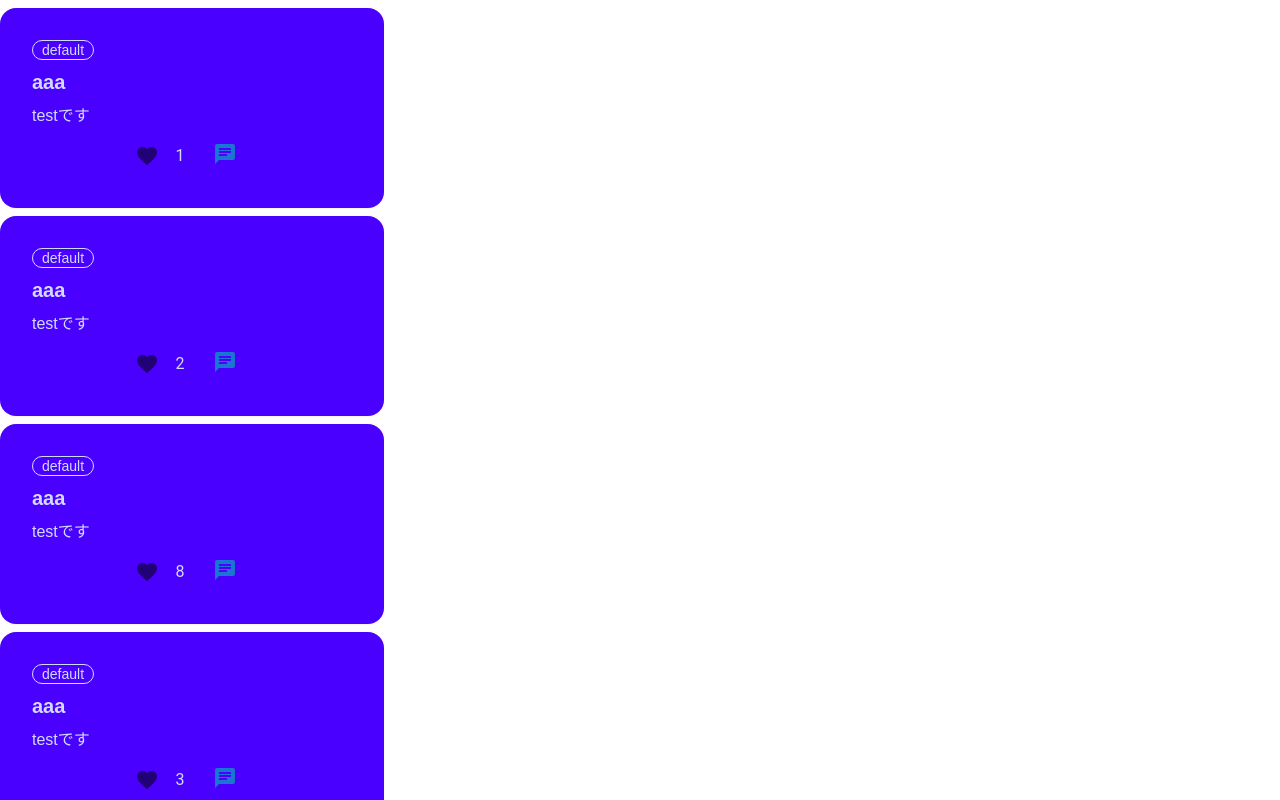
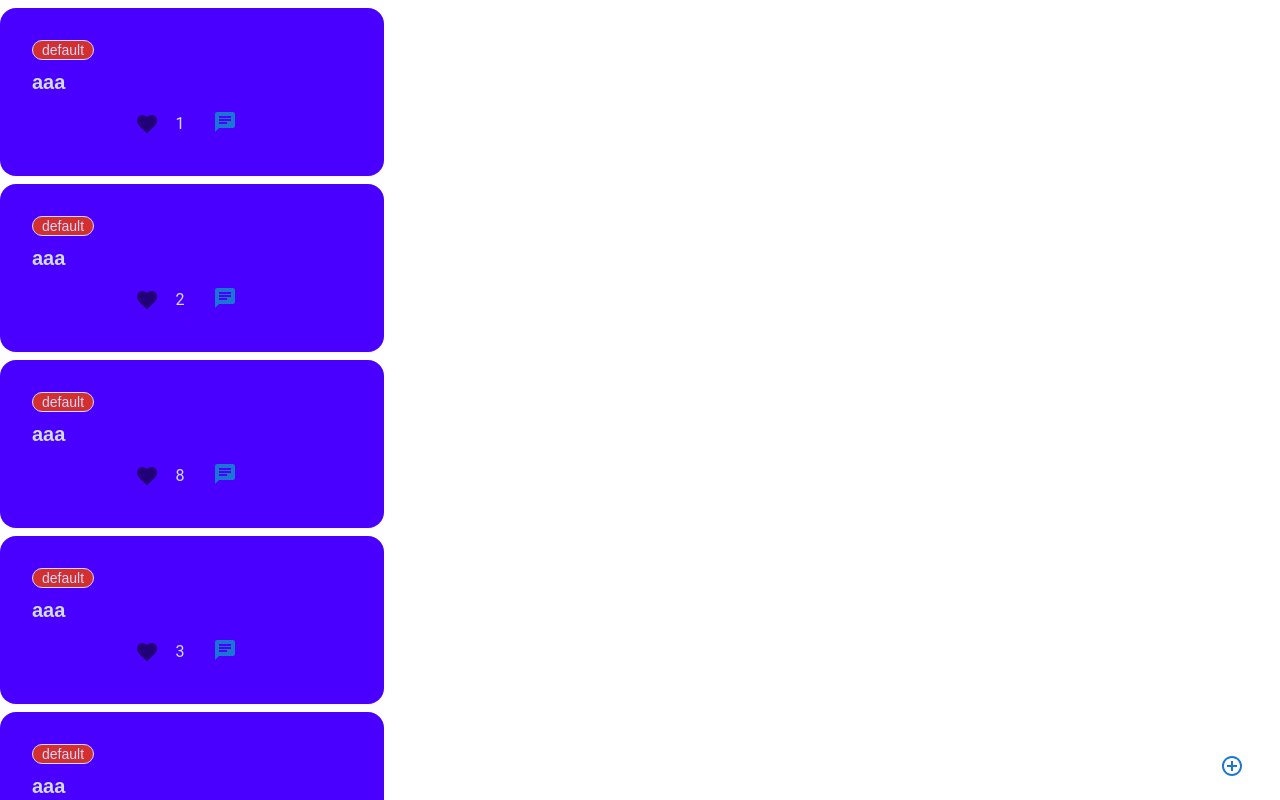
Before and after one commit to masa-massara/Unei-Frontend, a Next.js app: page / in a window 1280 px wide. Shown: the top 800 px of the page. Built offline with nearby package versions, Linux system fonts and the light colour scheme.

Commit message:
投稿画面へ遷移するボタンの作成

```diff
--- a/app/components/Comment.tsx
+++ b/app/components/Comment.tsx
@@ -4,32 +4,30 @@ import React, { FC } from "react";
 import LikeButton from "./LikeButton";
 import ChatIcon from "@mui/icons-material/Chat";
 import { Button } from "@mui/material";
+import Link from "next/link";
 
 interface CommentProps {
   title: string;
-  detail: string;
   likeCount: number;
 }
 
-const Comment: FC<CommentProps> = ({ title, detail, likeCount }) => {
+const Comment: FC<CommentProps> = ({ title, likeCount }) => {
+  const color = "bg-red-700";
   return (
     <div>
       <div className="card bg-primary text-primary-content w-96 my-2 shadow-sm">
+        <Link href="/detail">
           <div className="card-body">
-          <div className="badge badge-outline">default</div>
+            <div className={`badge badge-outline ${color}`}>default</div>
             <h2 className="card-title">{title}</h2>
-          <p>{detail}</p>
-          <div className="card-actions justify-center">
+            <div className="card-actions justify-center z-10">
               <LikeButton likeCount={likeCount} />
-            <Button
-              onClick={() => {
-                alert("Chat button clicked!");
-              }}
-            >
+              <Button>
                 <ChatIcon />
               </Button>
             </div>
           </div>
+        </Link>
       </div>
     </div>
   );
--- a/app/components/Comments.tsx
+++ b/app/components/Comments.tsx
@@ -19,12 +19,12 @@ const Comments = () => {
 
   return (
     <div>
-      <Comment title="aaa" detail="testです" likeCount={1} />
-      <Comment title="aaa" detail="testです" likeCount={2} />
-      <Comment title="aaa" detail="testです" likeCount={8} />
-      <Comment title="aaa" detail="testです" likeCount={3} />
-      <Comment title="aaa" detail="testです" likeCount={5} />
-      <Comment title="aaa" detail="testです" likeCount={7} />
+      <Comment title="aaa" likeCount={1} />
+      <Comment title="aaa" likeCount={2} />
+      <Comment title="aaa" likeCount={8} />
+      <Comment title="aaa" likeCount={3} />
+      <Comment title="aaa" likeCount={5} />
+      <Comment title="aaa" likeCount={7} />
     </div>
   );
 };
--- a/app/components/PostButton.tsx
+++ b/app/components/PostButton.tsx
@@ -1,5 +1,17 @@
+import AddCircleOutlineIcon from "@mui/icons-material/AddCircleOutline";
+import { Button } from "@mui/material";
+import Link from "next/link";
+
 const PostButton = () => {
-  return <div>PostButton</div>;
+  return (
+    <div>
+      <Link href="/post">
+        <Button>
+          <AddCircleOutlineIcon className="size-12" />
+        </Button>
+      </Link>
+    </div>
+  );
 };
 
 export default PostButton;
--- /dev/null
+++ b/app/detail/page.tsx
@@ -0,0 +1,18 @@
+import { Button } from "@mui/material";
+import ChatIcon from "@mui/icons-material/Chat";
+import Link from "next/link";
+import React from "react";
+
+const page = () => {
+  return (
+    <div>
+      <Link href="/">
+        <Button>
+          <ChatIcon />
+        </Button>
+      </Link>
+    </div>
+  );
+};
+
+export default page;
--- a/app/page.tsx
+++ b/app/page.tsx
@@ -1,10 +1,15 @@
 "use client";
 import Comments from "./components/Comments";
+import PostButton from "./components/PostButton";
 
 export default function Home() {
   return (
     <div className="">
       <Comments />
+      {/* PostButton を画面の右下に固定 */}
+      <div className="fixed bottom-4 right-4 z-10">
+        <PostButton />
+      </div>
     </div>
   );
 }
--- a/package.json
+++ b/package.json
@@ -11,6 +11,7 @@
   "dependencies": {
     "@emotion/react": "^11.13.3",
     "@emotion/styled": "^11.13.0",
+    "@material-tailwind/react": "^2.1.10",
     "@mui/icons-material": "^6.1.0",
     "@mui/material": "^6.1.0",
     "next": "14.2.11",
--- a/tailwind.config.ts
+++ b/tailwind.config.ts
@@ -1,6 +1,8 @@
 import type { Config } from "tailwindcss";
 
-const config: Config = {
+import withMT from "@material-tailwind/react/utils/withMT";
+
+const config = withMT({
   content: [
     "./pages/**/*.{js,ts,jsx,tsx,mdx}",
     "./components/**/*.{js,ts,jsx,tsx,mdx}",
@@ -15,5 +17,5 @@ const config: Config = {
     },
   },
   plugins: [require("daisyui")],
-};
+}) as Config;
 export default config;
```
Also changed, not shown: app/home/page.tsx (deleted), 1 other file (tests, documents, lock files or other folders). Lines whose indentation alone changed are shown as unchanged.
